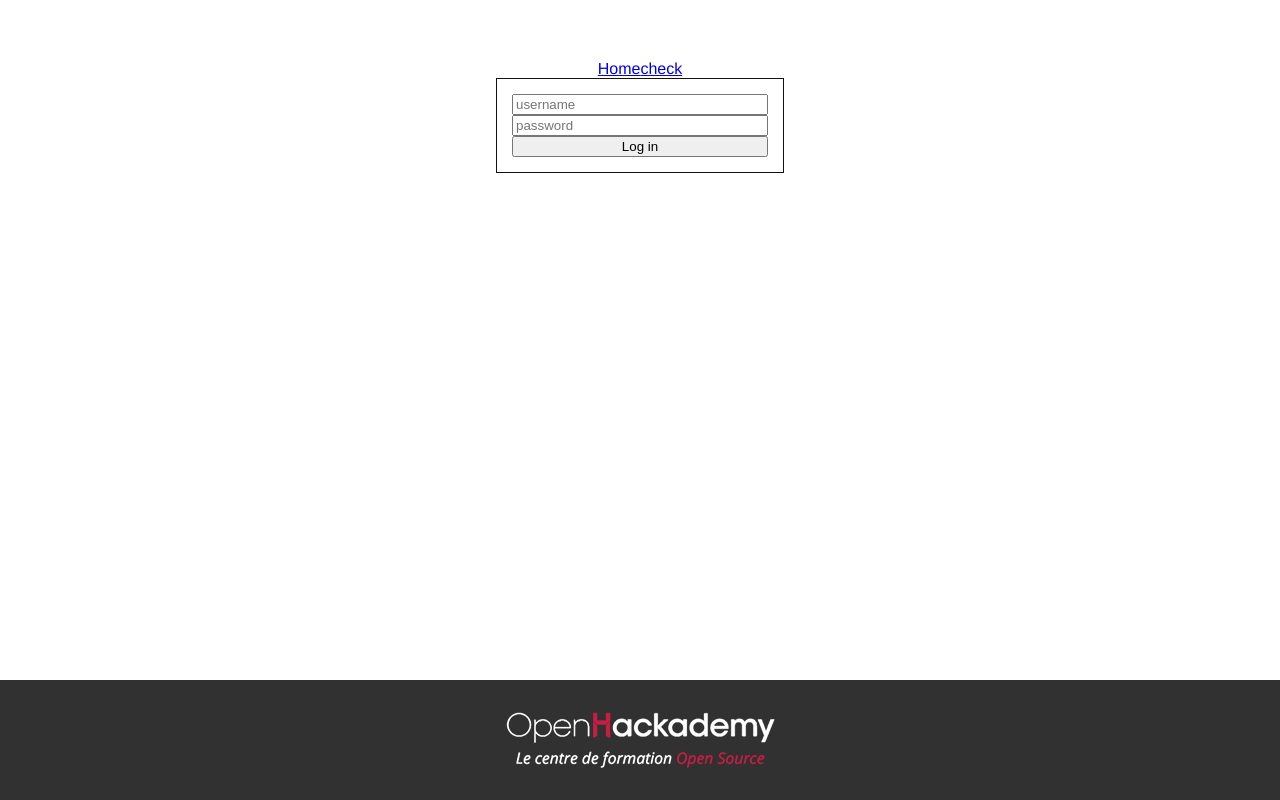
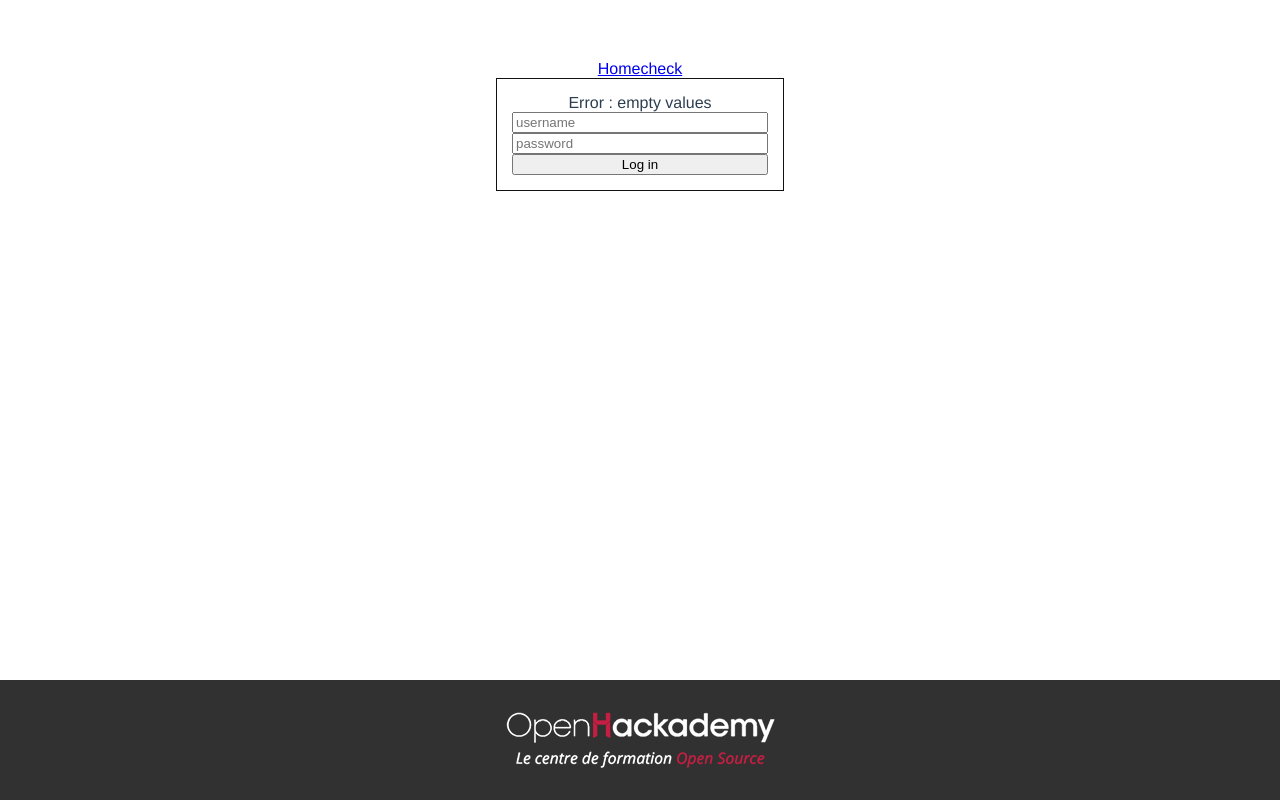
Before and after one commit to akhelouat/time-card-frontend, a Vue app: page / in a window 1280 px wide. Both pictures are taken after a click on the button "Log in". Built offline with nearby package versions, Linux system fonts and the light colour scheme.

Commit message:
#1 add: method isEmpty in Login Form component

```diff
--- a/src/components/Login.vue
+++ b/src/components/Login.vue
@@ -1,6 +1,7 @@
 <template>
     <div class="container">
         <div class="form-control">
+            <div v-show="error">{{ error }}</div>
             <input type="text" name="username" placeholder="username" v-model="user.name">
             <input type="text" name="password" placeholder="password" v-model="user.password">
             <button href="#" @click="isEmpty(user)">Log in</button>
@@ -14,14 +15,17 @@
             return {
                 user: {
                     name: "",
-                    password: ""
-                }
+                    password: "",
+                },
+                error: ""
             }
         },
         methods: {
             isEmpty(usr) {
-                if ((usr.name || usr.password ) === "")
-                    return "Error, empty values"
+                if((usr.name.length && usr.password.length) === 0 || (usr.name.length || usr.password.length) === 0)
+                    return this.error = "Error : empty values";
+                else
+                    return this.error = "Ok!";
             }
         }
     }
```
